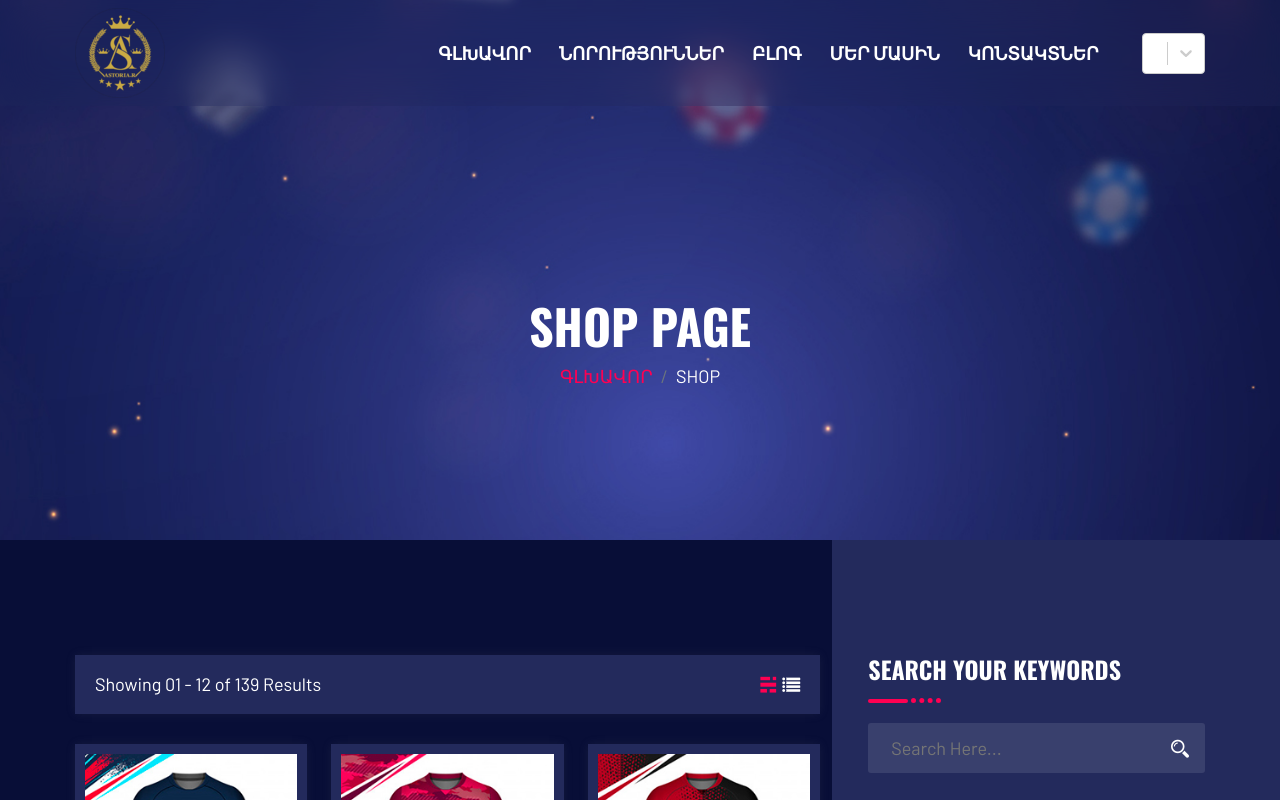
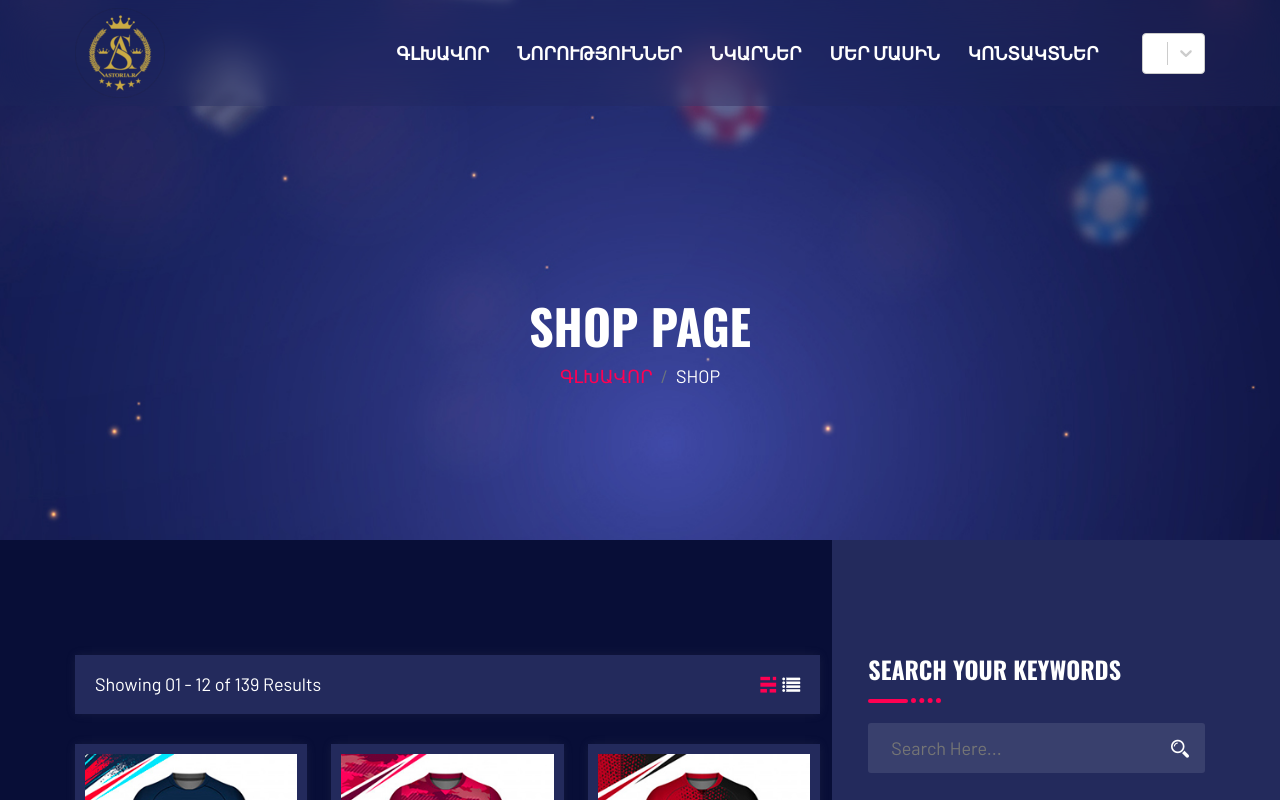
Before and after one commit to ruabelyan/astoriarCasino, a React (Create React App) app: page /shop in a window 1280 px wide. Shown: the top 800 px of the page. Built offline with nearby package versions, Linux system fonts and the light colour scheme.

Commit message:
merge transaltion branch

```diff
--- a/src/App.js
+++ b/src/App.js
@@ -4,12 +4,12 @@ import "swiper/css";
 import ScrollToTop from "./component/layout/scrolltop";
 import ErrorPage from "./page/404";
 import AboutPage from "./page/about";
-import BlogPage from "./page/blog";
 import BlogPageTwo from "./page/blog-2";
 import BlogSinglePage from "./page/blog-single";
 import CartPage from "./page/cart-page";
 import ContactPage from "./page/contact";
 import ForPass from "./page/forpass";
+import BlogPage from "./page/gallery";
 import GameList from "./page/game-list";
 import GameListTwo from "./page/game-list2";
 import Home from "./page/home";
@@ -43,7 +43,7 @@ function App() {
         <Route path="signup" element={<SignUp />} />
         <Route path="forpass" element={<ForPass />} />
         <Route path="*" element={<ErrorPage />} />
-        <Route path="blog" element={<BlogPage />} />
+        <Route path="gallery" element={<BlogPage />} />
         <Route path="blog-2" element={<BlogPageTwo />} />
         <Route path="blog-single" element={<BlogSinglePage />} />
         <Route path="shop" element={<ShopPage />} />
--- a/src/component/layout/header-2.jsx
+++ b/src/component/layout/header-2.jsx
@@ -375,7 +375,7 @@ const HeaderTwo = () => {
                       <NavLink to="/news">{t("news")}</NavLink>
                     </li>
                     <li>
-                      <NavLink to="/blog">{t("gallery")}</NavLink>
+                      <NavLink to="/gallery">{t("gallery")}</NavLink>
                     </li>
                     <li>
                       <NavLink to="/about">{t("about")}</NavLink>
@@ -383,121 +383,8 @@ const HeaderTwo = () => {
                     <li>
                       <NavLink to="/contact">{t("contact")}</NavLink>
                     </li>
-                    {/* <li className="menu-item-has-children">
-                      <a
-                        href="#"
-                        role="button"
-                        data-bs-toggle="dropdown"
-                        aria-haspopup="true"
-                        aria-expanded="false"
-                      >
-                        Home
-                      </a>
-                      <ul className="submenu dropdown-menu">
-                        <li>
-                          <NavLink to="/">Home Page One</NavLink>
-                        </li>
-                        <li>
-                          <NavLink to="/index-2">Home Page Two</NavLink>
-                        </li>
-                      </ul>
-                    </li> */}
-                    {/* <li className="menu-item-has-children">
-                      <a
-                        href="#"
-                        role="button"
-                        data-bs-toggle="dropdown"
-                        aria-haspopup="true"
-                        aria-expanded="false"
-                      >
-                         {t("features")}
-                      </a> */}
-                    {/* <ul className="submenu dropdown-menu">
-                        <li>
-                          <NavLink to="/about">About</NavLink>
-                        </li>
-                        <li>
-                          <NavLink to="/jaqpot">Casino Jackpot</NavLink>
-                        </li>
-                        <li>
-                          <NavLink to="/game-list">game list 1</NavLink>
-                        </li>
-                        <li>
-                          <NavLink to="/game-list2">game list 2</NavLink>
-                        </li>
-                        <li>
-                          <NavLink to="/tournament">Tournament</NavLink>
-                        </li>
-                        <li>
-                          <NavLink to="/partners">partners</NavLink>
-                        </li>
-                        <li>
-                          <NavLink to="/pricing-plan">Pricing Plan</NavLink>
-                        </li>
-                        <li>
-                          <NavLink to="/login">login</NavLink>
-                        </li>
-                        <li>
-                          <NavLink to="/signup">signup</NavLink>
-                        </li>
-                        <li>
-                          <NavLink to="/forpass">Forget Password</NavLink>
-                        </li>
-                        <li>
-                          <NavLink to="/404">404 Page</NavLink>
-                        </li>
-                      </ul> */}
-                    {/* </li> */}
-                    {/* <li className="menu-item-has-children">
-                      <a
-                        href="#"
-                        role="button"
-                        data-bs-toggle="dropdown"
-                        aria-haspopup="true"
-                        aria-expanded="false"
-                      >
-                        {t("blog")}
-                      </a>
-                      <ul className="submenu dropdown-menu">
-                        <li>
-                          <NavLink to="/blog">Blog</NavLink>
-                        </li>
-                        <li>
-                          <NavLink to="/blog-2">Blog 2</NavLink>
-                        </li>
-                        <li>
-                          <NavLink to="/blog-single">Blog Single</NavLink>
-                        </li>
-                      </ul>
-                    </li> */}
-                    {/* <li className="menu-item-has-children">
-                      <a
-                        href="#"
-                        role="button"
-                        data-bs-toggle="dropdown"
-                        aria-haspopup="true"
-                        aria-expanded="false"
-                      >
-                        {t("shop")}
-                      </a>
-                      <ul className="submenu dropdown-menu">
-                        <li>
-                          <NavLink to="/shop">shop</NavLink>
-                        </li>
-                        <li>
-                          <NavLink to="/shop-single">Shop Details</NavLink>
-                        </li>
-                        <li>
-                          <NavLink to="/cart-page">Cart Page</NavLink>
-                        </li>
-                      </ul>
-                    </li>
-                    <li>
-                      <NavLink to="/contact">{t("contact")}</NavLink>
-                    </li> */}
+
                   </ul>
-                  {/* <Link to="/login" className="login"><i className="icofont-user"></i> <span>LOG IN</span> </Link>
-                                    <Link to="/signup" className="signup"><i className="icofont-users"></i> <span>SIGN UP</span></Link> */}
                   <Select
                     value={selected}
                     onChange={handleChange}
--- a/src/translations/index.js
+++ b/src/translations/index.js
@@ -65,7 +65,7 @@ export const resources = {
       home: "Главный",
       contact: "Контакты",
       news: "Новости",
-      gallery: "Блог",
+      gallery: "Галерея",
       photos: "Фото",
       about: "О Нас",
     },
@@ -75,7 +75,7 @@ export const resources = {
       home: "Գլխավոր",
       contact: "Կոնտակտներ",
       news: "Նորություններ",
-      gallery: "Բլոգ",
+      gallery: "Նկարներ",
       photos: "Նկարներ",
       about: "Մեր մասին",
     },
```
Also changed, not shown: src/page/gallery.jsx (renamed from src/page/blog.jsx).
